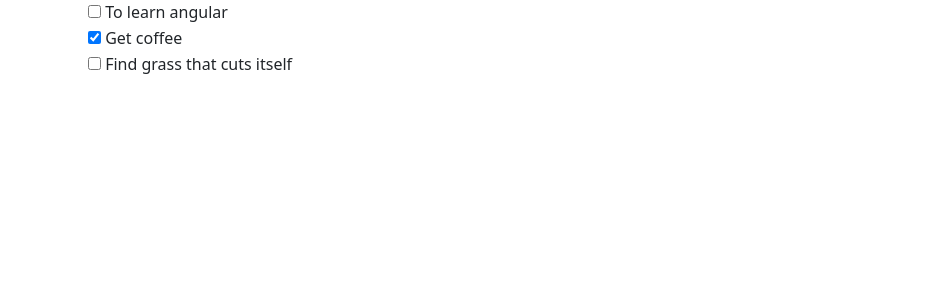
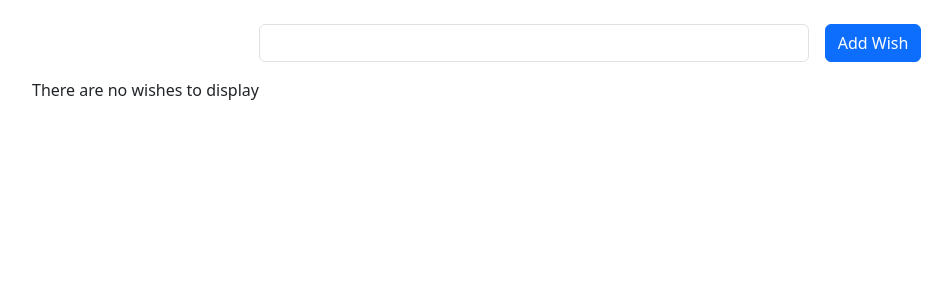
Before and after one commit to ogreU/angular-wishlist-16, an Angular app: page / in a window 1280 px wide. Shown: the top 300 px of the page, without its empty margins (50-1002 px from the left). Built offline with nearby package versions, Linux system fonts and the light colour scheme.

Commit message:
use ngModel to bind values to form controls
- add FormsModule as an import to make it available to the template
- create function to handle adding wishes to the list
- bind the sunbmission of the form to the new function which will add the item and then clear the form field

```diff
--- a/src/app/app.component.html
+++ b/src/app/app.component.html
@@ -1,4 +1,26 @@
 <div class="container">
+  <form class="row mt-3 gx-3 gy-2 align-items-center justify-content-center">
+    <div class="col-sm-6">
+      <label class="visually-hidden" for="specificSizeInputName">Wish</label>
+      <input
+        type="text"
+        name="new-wish-text"
+        class="form-control"
+        [(ngModel)]="newWishText"
+      />
+    </div>
+    <div class="col-auto">
+      <button
+        type="submit"
+        class="btn btn-primary"
+        (click)="$event.preventDefault(); addNewWish()"
+      >
+        Add Wish
+      </button>
+    </div>
+  </form>
+
+  <div class="row mt-3">
     <div *ngIf="items.length === 0; else showItems">
       There are no wishes to display
     </div>
@@ -22,3 +44,4 @@
       </ul>
     </ng-template>
   </div>
+</div>
--- a/src/app/app.component.ts
+++ b/src/app/app.component.ts
@@ -8,11 +8,18 @@
 })
 export class AppComponent {
   items: WishItem[] = [
-    new WishItem('To learn angular'),
-    new WishItem('Get coffee', true),
-    new WishItem('Find grass that cuts itself'),
+    // new WishItem('To learn angular'),
+    // new WishItem('Get coffee', true),
+    // new WishItem('Find grass that cuts itself'),
   ];
+
+  newWishText = '';
   title = 'Banana';
+
+  addNewWish() {
+    this.items.push(new WishItem(this.newWishText));
+    this.newWishText = '';
+  }
 
   toggleItem(item: WishItem) {
     item.isComplete = !item.isComplete;
```
Also changed, not shown: src/app/app.module.ts (+5 -8 lines). Lines whose indentation alone changed are shown as unchanged.
